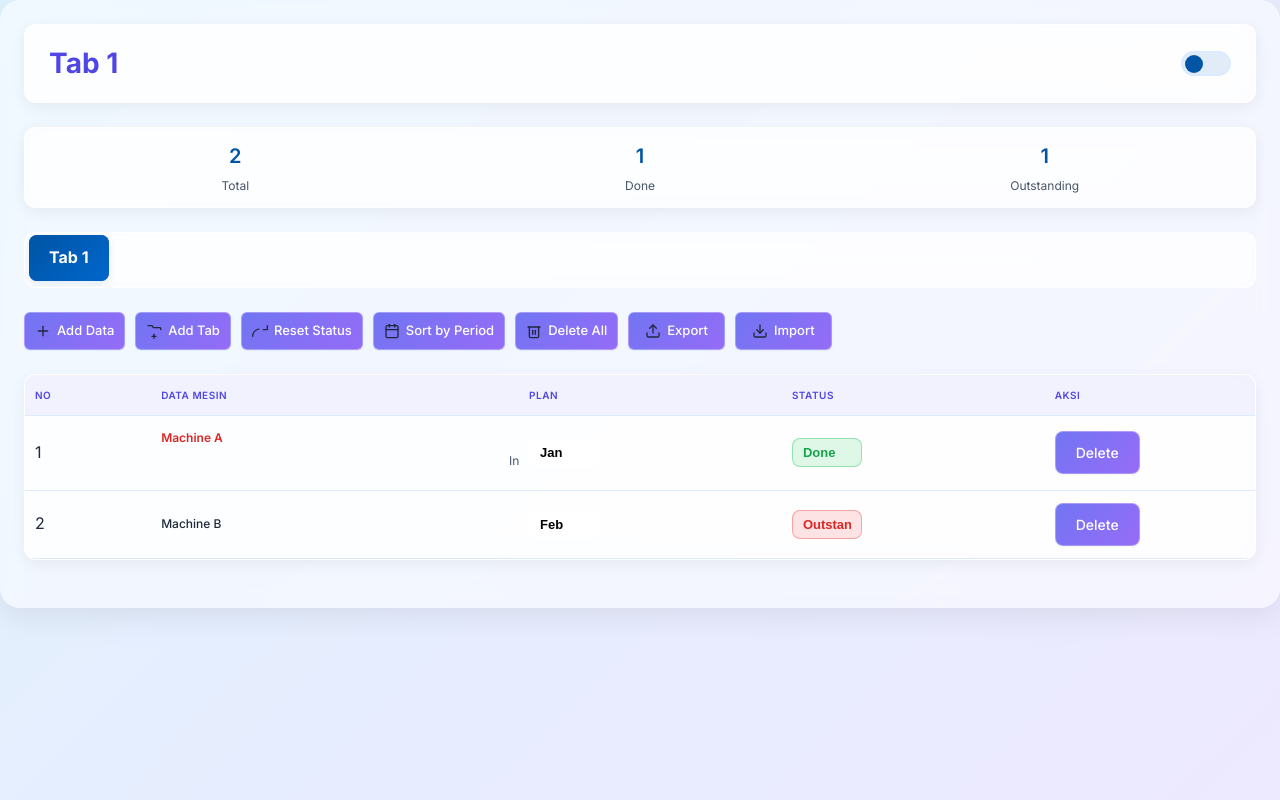
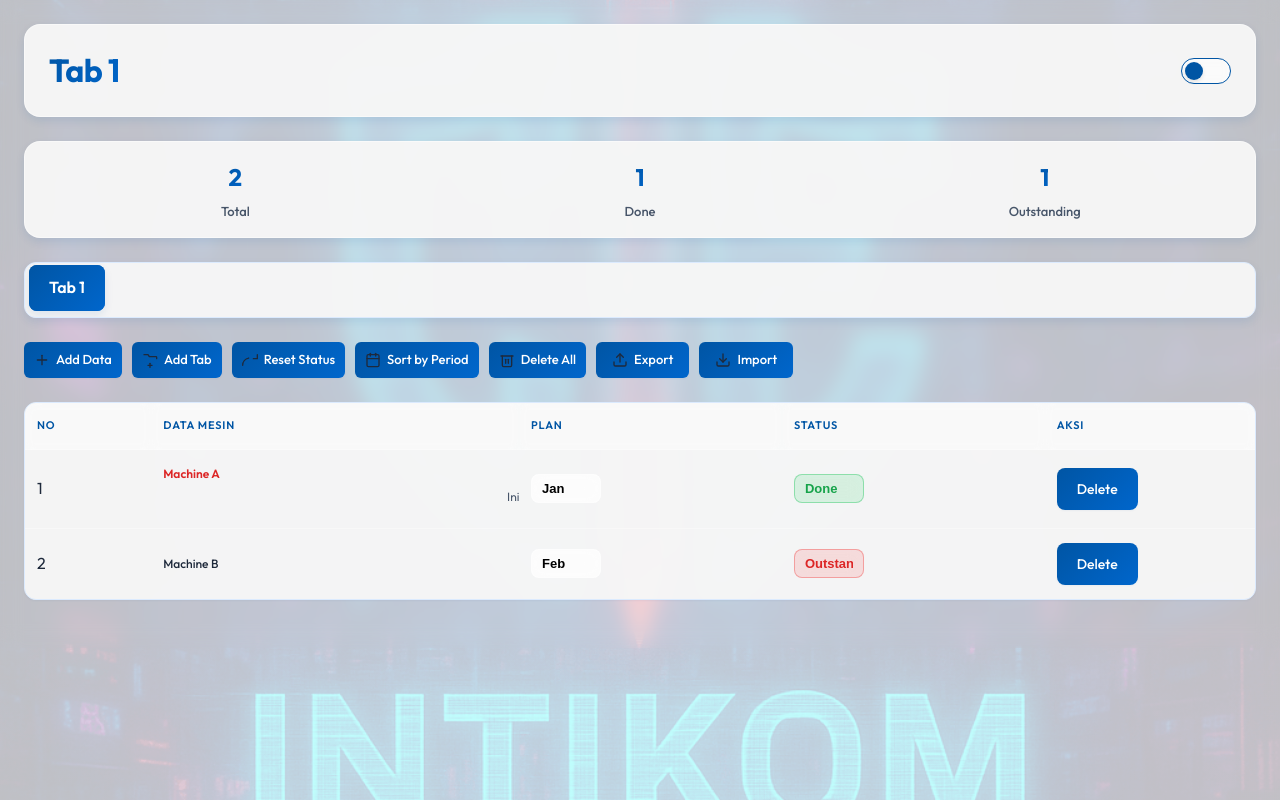
Before and after one commit to AnwarITM/ce, a plain HTML site: page task_manager.html in a window 1280 px wide. Drawn offline with Linux system fonts and the light colour scheme.

Commit message:
update style

```diff
--- a/design-tokens.css
+++ b/design-tokens.css
@@ -1,41 +1,50 @@
-@import url('https://fonts.googleapis.com/css2?family=Inter:wght@300;400;500;600;700&display=swap');
+@import url('https://fonts.googleapis.com/css2?family=Inter:wght@300;400;500;600;700&family=Outfit:wght@300;400;500;600;700&display=swap');
 
 :root {
   /* Font */
-  --font-family: 'Inter', sans-serif;
+  --font-family: 'Outfit', 'Inter', sans-serif;
 
-  /* Core palette */
-  --primary-color: #6366f1;
-  --primary-hover: #4f46e5;
-  --gradient-primary: linear-gradient(135deg, #667eea 0%, #764ba2 100%);
+  /* Core palette - Ocean Fresh */
+  --primary-color: #06b6d4;
+  /* Cyan-500 */
+  --primary-hover: #0891b2;
+  /* Cyan-600 */
+  --gradient-primary: linear-gradient(135deg, #22d3ee 0%, #3b82f6 100%);
+  /* Cyan to Blue */
+  --accent-color: #f472b6;
+  /* Pink accent for fun */
 
   /* Backgrounds */
-  --bg-color-light: #f6f6f6;
-  --bg-color-dark: #0b0c0f;
+  --bg-color-light: #f0f9ff;
+  --bg-color-dark: #0f172a;
   --bg-color: var(--bg-color-light);
 
-  /* Card background */
-  --card-bg-light: #ffffff;
-  --card-bg-dark: #14161a;
+  /* Card background (Glass) */
+  --card-bg-light: rgba(255, 255, 255, 0.65);
+  --card-bg-dark: rgba(15, 23, 42, 0.6);
   --card-bg: var(--card-bg-light);
 
   /* Text colors */
-  --text-color-light: #333333;
-  --text-color-dark: #e8eefc;
+  --text-color-light: #1e293b;
+  /* Slate-800 */
+  --text-color-dark: #f1f5f9;
   --text-color: var(--text-color-light);
-  --text-secondary: #666666;
+  --text-secondary: #64748b;
+  /* Slate-500 */
+  --header-text-color: #0f172a;
 
   /* Misc colors */
-  --secondary-color: #e0e7ff;
-  --danger-color: #ff6b6b;
-  --header-text-color: #ffffff;
+  --secondary-color: rgba(255, 255, 255, 0.5);
+  --danger-color: #ef4444;
+  --success-color: #22c55e;
 
   /* Borders & shadows */
-  --border-radius: 12px;
-  --border-color: rgba(0, 0, 0, 0.1);
-  --shadow-sm: 0 2px 4px rgba(0, 0, 0, 0.1);
-  --shadow-md: 0 4px 8px rgba(0, 0, 0, 0.2);
-  --shadow: 0 4px 12px rgba(0, 0, 0, 0.1);
+  --border-radius: 16px;
+  --border-color: rgba(255, 255, 255, 0.6);
+  --glass-border: 1px solid rgba(255, 255, 255, 0.4);
+  --shadow-sm: 0 4px 6px -1px rgba(0, 0, 0, 0.05);
+  --shadow-md: 0 10px 15px -3px rgba(0, 0, 0, 0.05), 0 4px 6px -4px rgba(0, 0, 0, 0.05);
+  --shadow-lg: 0 20px 25px -5px rgba(0, 0, 0, 0.05), 0 8px 10px -6px rgba(0, 0, 0, 0.05);
 }
 
 body {
--- a/styles.css
+++ b/styles.css
@@ -8,9 +8,16 @@
 }
 
 /* Base body styles */
+/* Base body styles */
 body {
-    font-family: 'Inter', 'Segoe UI', 'Robot', sans-serif;
-    background: var(--bg-color);
+    font-family: var(--font-family);
+    background-color: var(--bg-color);
+    /* Global Background Image */
+    background-image: linear-gradient(rgba(255, 255, 255, 0.75), rgba(255, 255, 255, 0.75)), url('img.jpg');
+    background-size: cover;
+    background-position: center;
+    background-attachment: fixed;
+
     color: var(--text-color);
     transition: all 0.3s ease;
     font-size: clamp(14px, 2vw, 16px);
@@ -24,6 +31,9 @@
     max-width: 1400px;
     margin: 0 auto;
     padding: 24px;
+    backdrop-filter: blur(10px);
+    /* Extra subtle blur for whole page if needed, or remove */
+    -webkit-backdrop-filter: blur(10px);
 }
 
 /* Tab controls */
@@ -49,29 +59,41 @@
     height: 16px;
 }
 
+/* Glass Cards Base */
+.header,
+.stats,
+.table-container,
+.tabs,
+.welcome-container .card {
+    background: var(--card-bg);
+    backdrop-filter: blur(20px);
+    -webkit-backdrop-filter: blur(20px);
+    border: var(--glass-border);
+    border-radius: var(--border-radius);
+    box-shadow: var(--shadow-md);
+}
+
 /* Header */
 .header {
     display: flex;
     justify-content: space-between;
     align-items: center;
     margin-bottom: 24px;
-    padding: 16px 24px;
-    background: var(--card-bg);
-    border-radius: 12px;
-    box-shadow: var(--shadow-sm);
-    border: 1px solid var(--border-color);
+    padding: 20px 24px;
 }
 
 .header h1 {
     cursor: pointer;
     margin: 0;
-    font-size: clamp(20px, 4vw, 28px);
+    font-size: clamp(24px, 4vw, 32px);
+    /* Slightly larger */
     font-weight: 700;
     background: var(--gradient-primary);
     -webkit-background-clip: text;
     -webkit-text-fill-color: transparent;
     background-clip: text;
     transition: all 0.3s ease;
+    letter-spacing: -0.5px;
 }
 
 body.dark .header h1 {
@@ -84,16 +106,19 @@
 
 .header h1:hover {
     transform: translateY(-2px);
+    text-shadow: 0 4px 12px rgba(6, 182, 212, 0.2);
 }
 
 /* Theme toggle */
 .theme-toggle {
     position: relative;
     width: 50px;
-    height: 25px;
-    background: var(--secondary-color);
+    height: 26px;
+    background: rgba(255, 255, 255, 0.5);
+    /* Glassy toggle */
+    backdrop-filter: blur(4px);
     border-radius: 50px;
-    border: 2px solid var(--border-color);
+    border: 1px solid var(--primary-color);
     cursor: pointer;
     transition: all 0.3s ease;
 }
@@ -101,13 +126,14 @@
 .theme-toggle::before {
     content: '';
     position: absolute;
-    top: 2px;
-    left: 2px;
+    top: 3px;
+    left: 3px;
     width: 18px;
     height: 18px;
     background: var(--primary-color);
     border-radius: 50%;
     transition: all 0.3s ease;
+    box-shadow: 0 2px 4px rgba(0, 0, 0, 0.1);
 }
 
 body.dark .theme-toggle::before {
@@ -119,11 +145,9 @@
     display: flex;
     gap: 16px;
     margin-bottom: 24px;
-    padding: 12px 16px;
-    background: var(--card-bg);
-    border-radius: 12px;
-    box-shadow: var(--shadow-sm);
-    border: 1px solid var(--border-color);
+    padding: 16px;
+    border: var(--glass-border);
+    /* reinforce border */
 }
 
 .stat-item {
@@ -135,13 +159,17 @@
 }
 
 .stat-number {
-    font-size: clamp(16px, 3vw, 20px);
-    font-weight: 600;
-    color: var(--primary-color);
+    font-size: clamp(18px, 3vw, 24px);
+    font-weight: 700;
+    background: var(--gradient-primary);
+    -webkit-background-clip: text;
+    -webkit-text-fill-color: transparent;
+    background-clip: text;
 }
 
 .stat-label {
-    font-size: 12px;
+    font-size: 13px;
+    font-weight: 500;
     color: var(--text-secondary);
 }
 
@@ -269,35 +297,48 @@
     margin-bottom: 24px;
 }
 
+/* Table container handled by .table-container glass base */
+
 table {
     width: 100%;
-    border-collapse: collapse;
+    border-collapse: separate;
+    /* For rounded corners on rows if needed, or stick to collapse */
+    border-spacing: 0;
     table-layout: fixed;
 }
 
 th,
 td {
-    padding: 12px 10px;
+    padding: 14px 12px;
     text-align: left;
-    border-bottom: 1px solid var(--border-color);
+    border-bottom: 1px solid rgba(255, 255, 255, 0.3);
+    /* Subtle glass border */
     word-wrap: break-word;
     overflow: hidden;
 }
 
 th {
-    background: var(--secondary-color);
+    background: rgba(255, 255, 255, 0.4);
+    /* Semi-transparent header */
+    backdrop-filter: blur(5px);
     font-weight: 600;
-    color: var(--header-text-color);
+    color: var(--primary-color);
     text-transform: uppercase;
-    letter-spacing: 0.5px;
-    font-size: 10px;
+    letter-spacing: 0.8px;
+    font-size: 11px;
     position: sticky;
     top: 0;
     z-index: 10;
 }
 
+tr:last-child td {
+    border-bottom: none;
+}
+
 tr:hover {
-    background: rgba(99, 102, 241, 0.05);
+    background: rgba(255, 255, 255, 0.2);
+    /* Subtle hover highlight */
+    backdrop-filter: blur(2px);
 }
 
 /* Column layout */
--- a/task_manager.html
+++ b/task_manager.html
@@ -24,78 +24,6 @@
     <link rel="apple-touch-icon" sizes="192x192" href="icon-192x192.png">
     <link rel="apple-touch-icon" sizes="512x512" href="icon-512x512.png">
     <style>
-        body {
-            background: linear-gradient(135deg, #e0f2fe 0%, #ede9fe 100%) !important;
-            min-height: 100vh;
-            color: #1e293b !important;
-        }
-
-        .container {
-            background: rgba(255, 255, 255, 0.5);
-            backdrop-filter: blur(10px);
-            -webkit-backdrop-filter: blur(10px);
-            border-radius: 20px;
-            padding: 24px;
-            box-shadow: 0 8px 32px rgba(0, 0, 0, 0.08);
-        }
-
-        .header {
-            background: rgba(255, 255, 255, 0.7) !important;
-            backdrop-filter: blur(12px) !important;
-            -webkit-backdrop-filter: blur(12px) !important;
-            border: 1px solid rgba(255, 255, 255, 0.8) !important;
-            box-shadow: 0 4px 16px rgba(0, 0, 0, 0.06) !important;
-        }
-
-        .header h1 {
-            color: #4f46e5 !important;
-            background: none !important;
-            -webkit-text-fill-color: #4f46e5 !important;
-        }
-
-        .stats {
-            background: rgba(255, 255, 255, 0.6) !important;
-            backdrop-filter: blur(10px) !important;
-            -webkit-backdrop-filter: blur(10px) !important;
-            border: 1px solid rgba(255, 255, 255, 0.8) !important;
-            box-shadow: 0 4px 16px rgba(0, 0, 0, 0.06) !important;
-        }
-
-        .tabs {
-            background: rgba(255, 255, 255, 0.6) !important;
-            backdrop-filter: blur(10px) !important;
-            -webkit-backdrop-filter: blur(10px) !important;
-            border: 1px solid rgba(255, 255, 255, 0.8) !important;
-        }
-
-        .tab.active {
-            background: linear-gradient(135deg, #667eea, #764ba2) !important;
-            color: #ffffff !important;
-            font-weight: 700 !important;
-        }
-
-        .table-container {
-            background: rgba(255, 255, 255, 0.7) !important;
-            backdrop-filter: blur(12px) !important;
-            -webkit-backdrop-filter: blur(12px) !important;
-            border: 1px solid rgba(255, 255, 255, 0.8) !important;
-            box-shadow: 0 4px 16px rgba(0, 0, 0, 0.06) !important;
-        }
-
-        th {
-            background: rgba(99, 102, 241, 0.08) !important;
-            color: #4f46e5 !important;
-        }
-
-        button {
-            background: linear-gradient(135deg, rgba(99, 102, 241, 0.9), rgba(139, 92, 246, 0.9)) !important;
-            border: 1px solid rgba(255, 255, 255, 0.3) !important;
-        }
-
-        button:hover {
-            background: linear-gradient(135deg, rgba(79, 70, 229, 1), rgba(124, 58, 237, 1)) !important;
-        }
-
         /* Status dropdown colors dengan class-based */
         select {
             background: rgba(255, 255, 255, 0.7);
@@ -112,7 +40,7 @@
 
         select:focus {
             outline: none;
-            box-shadow: 0 0 0 3px rgba(99, 102, 241, 0.1);
+            box-shadow: 0 0 0 3px rgba(6, 182, 212, 0.1);
         }
 
         /* Outstanding = Merah */
```
Also changed, not shown: notes_viewer.html (+14 -14 lines), wsid_planner.html (+15 -14 lines).
